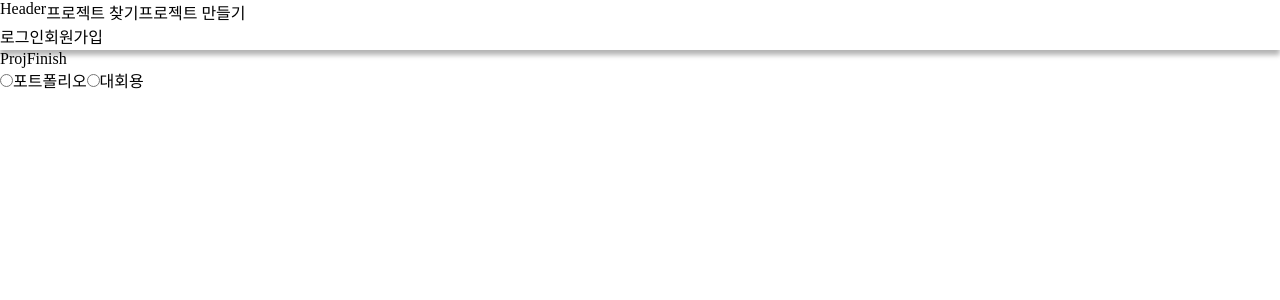
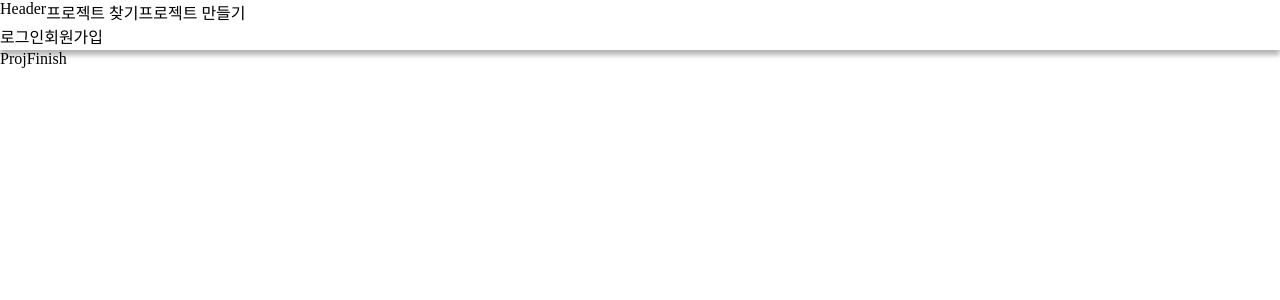
Before and after one commit to DataStructionNarsha/gaeguri-Web, a React (Create React App) app: page /projFinish in a window 1280 px wide. Shown: the top 300 px of the page. Built offline with nearby package versions, Linux system fonts and the light colour scheme.

Commit message:
Revert "Merge branch 'main' of https://github.com/DataStructionNarsha/gaeguri-Web"
This reverts commit 2d4da7b017e61c2606469f52b24f606846b5757a, reversing
changes made to 9b016bd56f07c6cc0519849fea6d4983c08d3f85.

```diff
--- a/package.json
+++ b/package.json
@@ -8,7 +8,6 @@
     "@testing-library/user-event": "^13.5.0",
     "axios": "^1.1.3",
     "react": "^18.2.0",
-    "react-datepicker": "^4.8.0",
     "react-dom": "^18.2.0",
     "react-router-dom": "^6.4.1",
     "react-scripts": "5.0.1",
--- a/src/components/Create.jsx
+++ b/src/components/Create.jsx
@@ -1,27 +1,10 @@
 import React, { useState, axios } from "react";
 import CusInput from "./common/CusInput";
-import Datepiker from "react-datepicker";
-import "react-datepicker/dist/react-datepicker.css";
-import { ko } from "date-fns/esm/locale";
-//import RadioBtn from "./common/radioBtn";
 let portCh = document.querySelector('input[name="purpose"]:checked');
 
 const Create = () => {
-  //달력 날짜
-  const [startDay, setStartDay] = useState(new Date());
-  const [endDay, setEndDay] = useState(new Date());
-
   const [page, setPage] = useState(0);
   const [ProjName, SetProjName] = useState("");
-
-  //라디오
-  const [radio, setRadio] = useState(0);
-  const handlerClRadioBtn = (e) => {
-    //라디오 버튼 핸들러
-    console.log(e.target.value);
-    setRadio(e.target.value);
-  };
-
   const page1 = () => {
     return (
       <>
@@ -36,26 +19,14 @@ const Create = () => {
         </nav>
         <nav id="purpose">
           <p>포트폴리오용 인가요 대회용인가요?</p>
-          <label>
-            <input
-              type="radio"
-              value={1}
-              name={"purpose"}
-              checked={radio === "1"}
-              onChange={handlerClRadioBtn}
-            />
-            {"포트폴리오"}
-          </label>
-          <label>
-            <input
-              type="radio"
-              value={2}
-              name={"purpose"}
-              checked={radio === "2"}
-              onChange={handlerClRadioBtn}
-            />
-            {"대회용"}
-          </label>
+          <span>
+            <input type="radio" id="portfolio" name="purpose" />
+            <label htmlFor="portfolio">포트폴리오</label>
+          </span>
+          <span>
+            <input type="radio" id="competition" name="purpose" />
+            <label htmlFor="competition">대회</label>
+          </span>
         </nav>
         <nav id="files">
           <p>프로젝트용 포스터가 있으면 넣어주세요</p>
@@ -71,27 +42,11 @@ const Create = () => {
         <p>당신이 선호하는 예상 일자와 마감 일자를 선택해주세요</p>
         <nav>
           <p>예상 일자</p>
-          <Datepiker
-            selected={startDay}
-            onChange={(date) => {
-              setStartDay(date);
-            }}
-            locale={ko}
-            dateFormat="yyyy년 MM월 dd일"
-          />
-          {/* <input type="date" /> */}
+          <input type="date" />
         </nav>
         <nav>
           <p>마감 일자</p>
-          <Datepiker
-            selected={endDay}
-            onChange={(date) => {
-              setEndDay(date);
-            }}
-            locale={ko}
-            dateFormat="yyyy년 MM월 dd일"
-          />
-          {/* <input type="date" /> */}
+          <input type="date" />
         </nav>
       </>
     );
@@ -102,10 +57,12 @@ const Create = () => {
       <>
         <p>마지막으로 당신이 원하는 팀원의 정보를 입력해주세요</p>
         <nav>
-          <span>포지션</span>
-          <span>스택</span>
-          <span>팀원 연령</span>
-          <span>명 수</span>
+          <header>
+            <span>포지션</span>
+            <span>스택</span>
+            <span>팀원 연령</span>
+            <span>명 수</span>
+          </header>
           <div>
             <select id="position">
               <option value="웹">웹</option>
@@ -141,7 +98,6 @@ const Create = () => {
     if (page < 2) {
       setPage((e) => (e = e + 1));
       console.log(page);
-      console.log(radio);
       // if (page == 0) {
       // } else if (page == 1) {
       // } else if (page == 2) {
--- a/src/components/ProjFinish.jsx
+++ b/src/components/ProjFinish.jsx
@@ -1,40 +1,7 @@
-import React, { useState } from "react";
-//import RadioBtn from "./common/radioBtn";
+import React from "react";
 
 const ProjFinish = () => {
-  const [radio, setRadio] = useState(0);
-  const handlerClRadioBtn = (e) => {
-    console.log(e.target.value);
-    setRadio(e.target.value);
-  };
-  return (
-    <>
-      <div>ProjFinish</div>
-      <label>
-        <input
-          type="radio"
-          value={1}
-          name={"purpose"}
-          checked={radio === "1"}
-          onChange={handlerClRadioBtn}
-        />
-        {"포트폴리오"}
-      </label>
-      <label>
-        <input
-          type="radio"
-          value={2}
-          name={"purpose"}
-          checked={radio === "2"}
-          onChange={handlerClRadioBtn}
-        />
-        {"대회용"}
-      </label>
-      {/* <RadioBtn value={"purpose"} name={"port"} children={"port"} />
-      <RadioBtn value={"purpose"} name={"port"} children={"contest"} /> */}
-      {/* <button onClick={portCh()}>zmfflr</button> */}
-    </>
-  );
+  return <div>ProjFinish</div>;
 };
 
 export default ProjFinish;
```
Also changed, not shown: src/components/common/radioBtn.jsx (+2 -14 lines), 1 other file (tests, documents, lock files or other folders).
